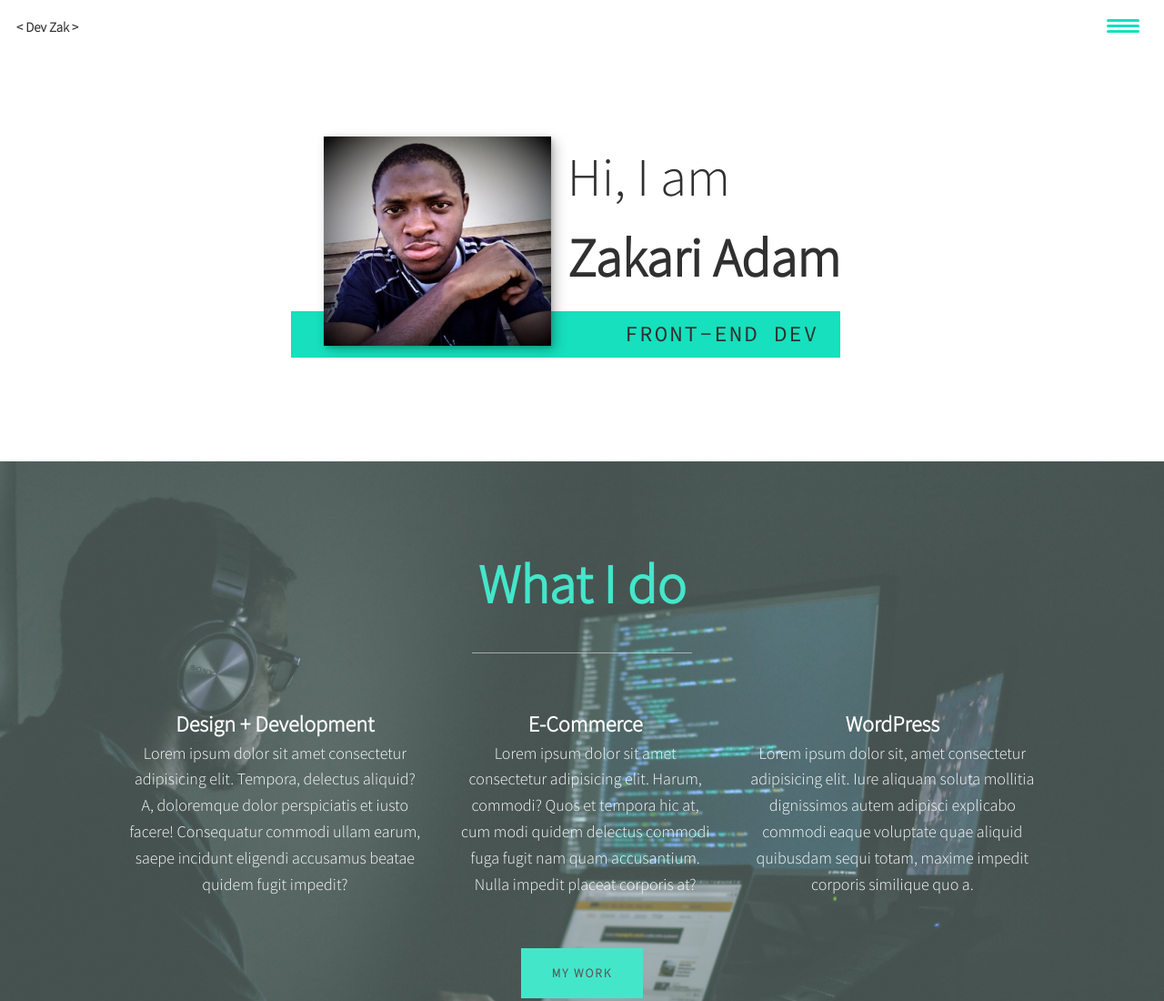
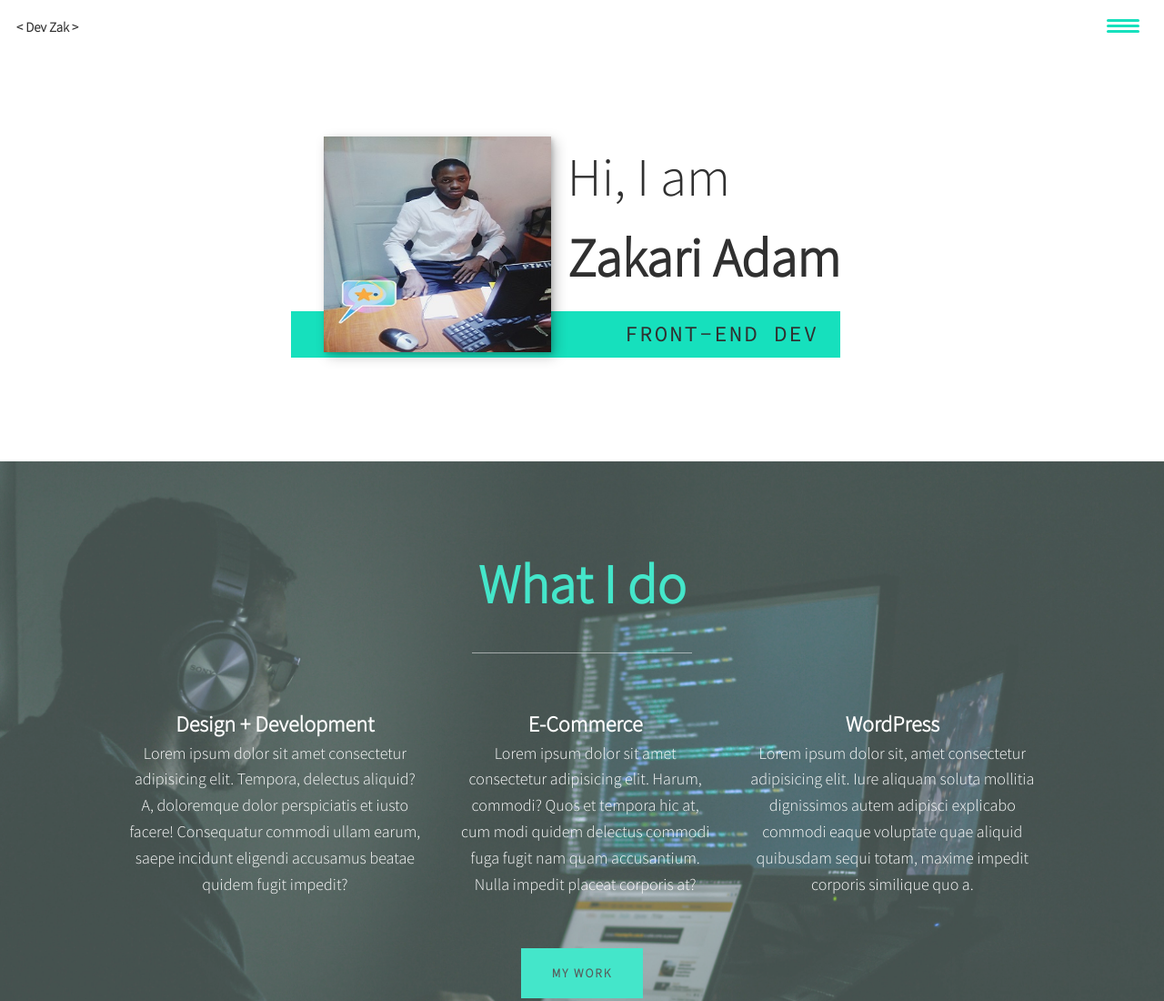
Before and after one commit to Zakari99/My_Portfolio_Zak, a plain HTML site: page index.html in a window 1280 px wide. Shown: the top 1100 px of the page at 91% size. Drawn offline with nearby package versions, Linux system fonts and the light colour scheme.

Commit message:
modified profile img

```diff
--- a/index.html
+++ b/index.html
@@ -53,7 +53,7 @@
       </h1>
       <p class="section__subtitle section__subtitle--intro">front-end dev</p>
       <img
-        src="/assets/Zak_1.jpg"
+        src="/assets/Zak_1a.jpg"
         alt="a picture of Zak smiling"
         class="intro__img"
       />
```
Also changed, not shown: assets/Zak_1a.jpg (added).
